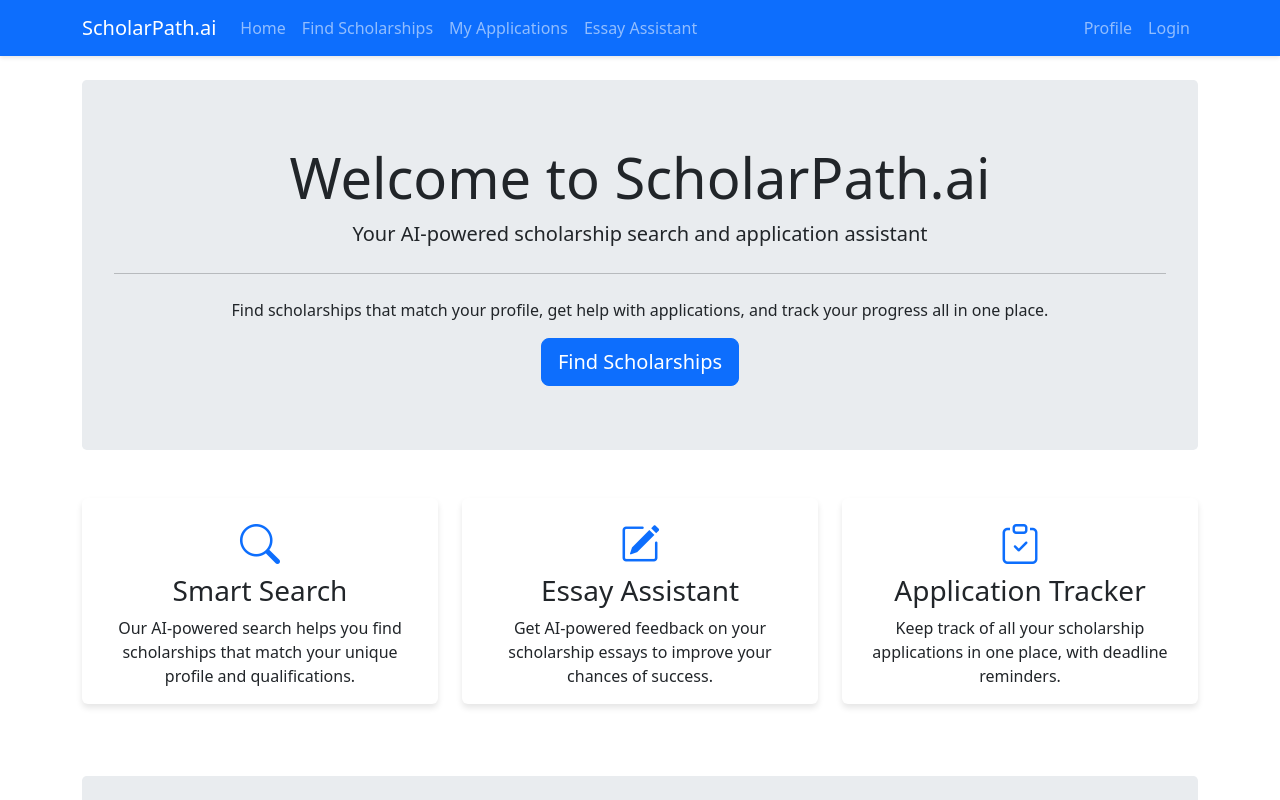
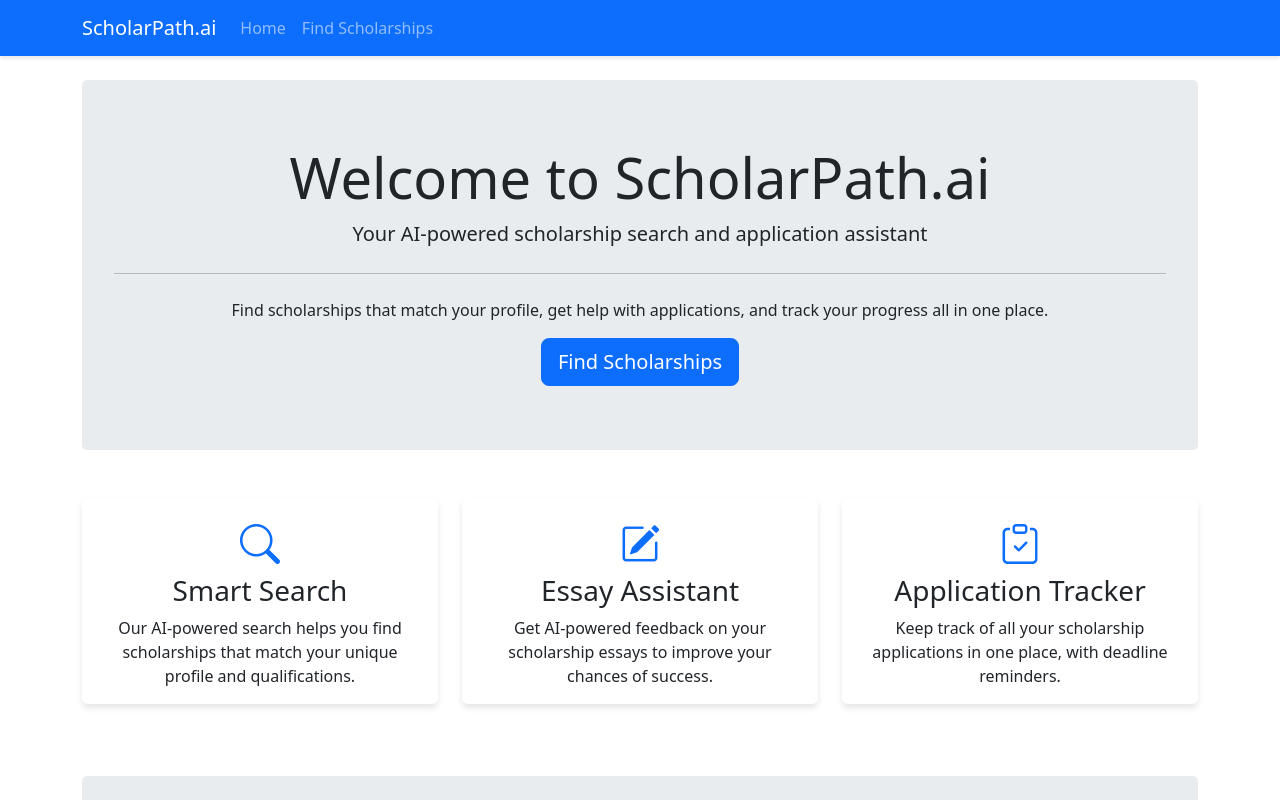
Before and after one commit to pmjens/scholarpath-ai, a React app in the folder frontend/: page / in a window 1280 px wide. Shown: the top 800 px of the page. Built offline with nearby package versions, Linux system fonts and the light colour scheme.

Commit message:
Update Navbar.js

```diff
--- a/frontend/src/components/Navbar.js
+++ b/frontend/src/components/Navbar.js
@@ -17,20 +17,6 @@ function Navbar() {
             <li className="nav-item">
               <Link className="nav-link" to="/search">Find Scholarships</Link>
             </li>
-            <li className="nav-item">
-              <Link className="nav-link" to="/applications">My Applications</Link>
-            </li>
-            <li className="nav-item">
-              <Link className="nav-link" to="/essay-assistant">Essay Assistant</Link>
-            </li>
-          </ul>
-          <ul className="navbar-nav">
-            <li className="nav-item">
-              <Link className="nav-link" to="/profile">Profile</Link>
-            </li>
-            <li className="nav-item">
-              <Link className="nav-link" to="/login">Login</Link>
-            </li>
           </ul>
         </div>
       </div>
```
